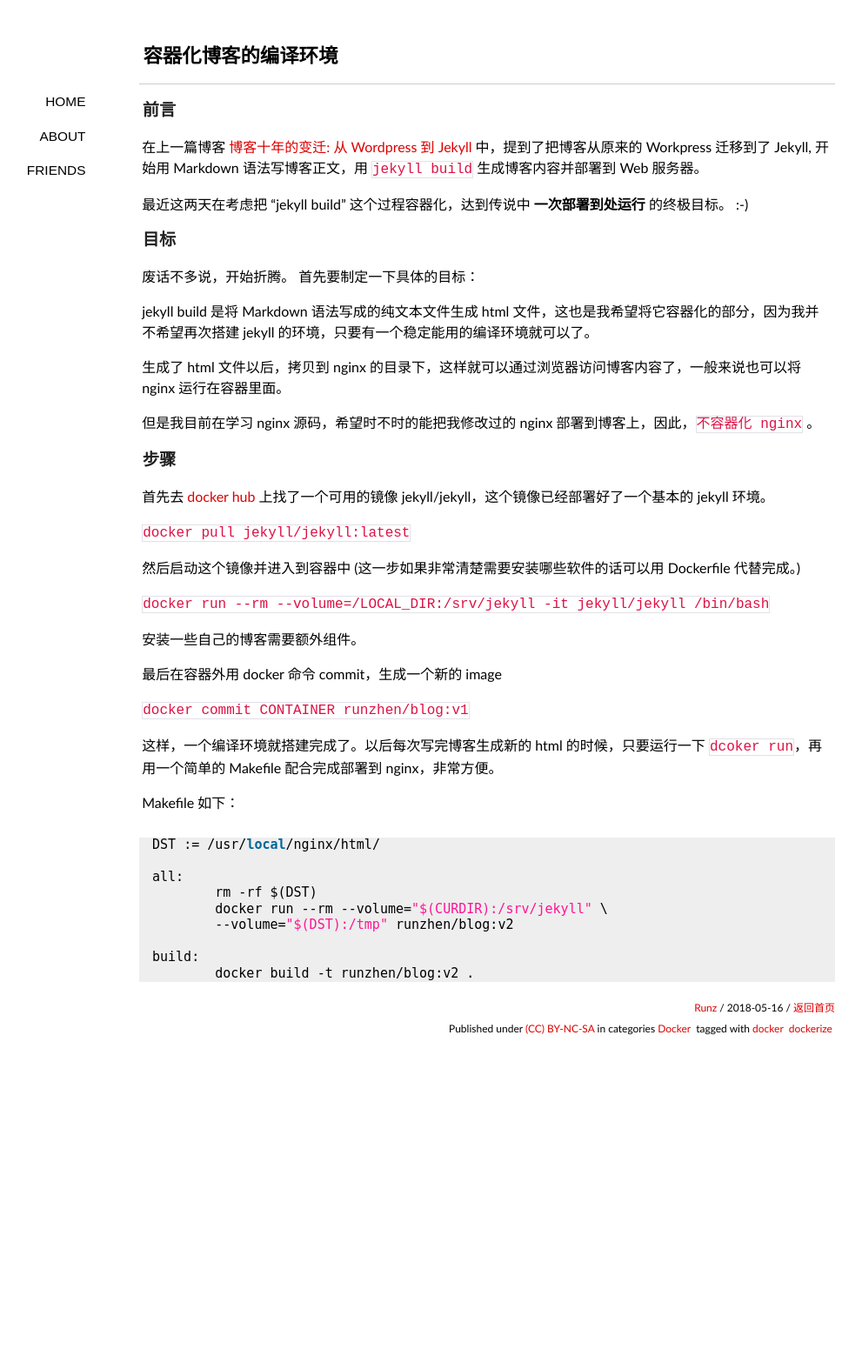
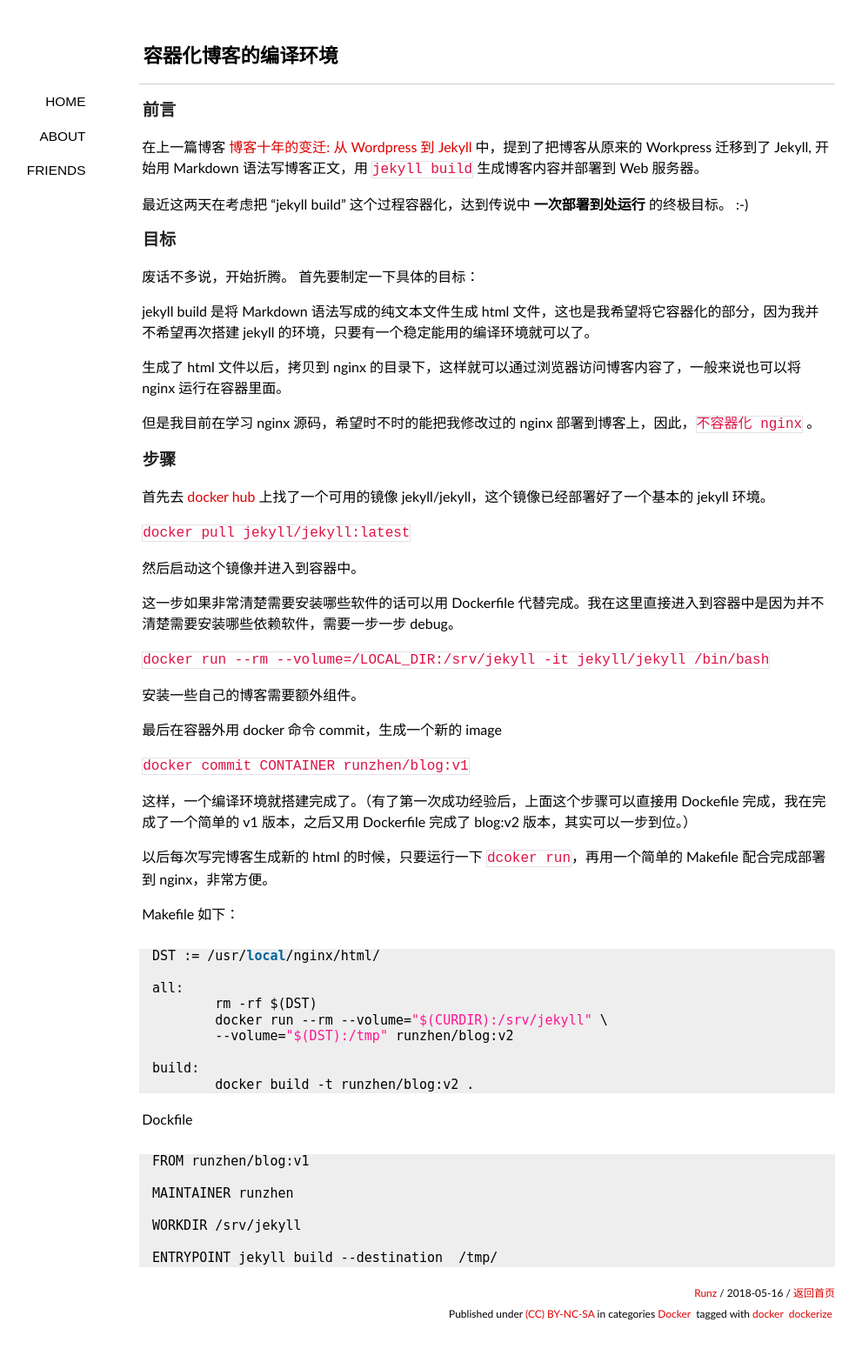
Before and after one commit to shaman7036/runzhen.github.io, a Jekyll site: the page built from _posts/2018-05-16-dockerize-blog.md, in a window 1280 px wide. Shown: the whole page at 87% size, without its empty margins (80-1071 px from the left). Built offline with Jekyll 4.4.1, drawn with Linux system fonts in a browser that asks for light colours; some web fonts are replaced; comment, search, counter and statistics services are not loaded; before the commit the page ends 1223 px from its top, so only the background shows below that.

Commit message:
dockerize-blog

````diff
--- a/_posts/2018-05-16-dockerize-blog.md
+++ b/_posts/2018-05-16-dockerize-blog.md
@@ -29,7 +29,9 @@ jekyll build 是将 Markdown 语法写成的纯文本文件生成 html 文件，
 
 `docker pull jekyll/jekyll:latest`
 
-然后启动这个镜像并进入到容器中 (这一步如果非常清楚需要安装哪些软件的话可以用 Dockerfile 代替完成。)
+然后启动这个镜像并进入到容器中。
+
+这一步如果非常清楚需要安装哪些软件的话可以用 Dockerfile 代替完成。我在这里直接进入到容器中是因为并不清楚需要安装哪些依赖软件，需要一步一步 debug。
 
 `docker run --rm --volume=/LOCAL_DIR:/srv/jekyll -it jekyll/jekyll  /bin/bash`
 
@@ -40,7 +42,10 @@ jekyll build 是将 Markdown 语法写成的纯文本文件生成 html 文件，
 `docker commit CONTAINER runzhen/blog:v1`
 
 
-这样，一个编译环境就搭建完成了。以后每次写完博客生成新的 html 的时候，只要运行一下 `dcoker run`，再用一个简单的 Makefile 配合完成部署到 nginx，非常方便。
+这样，一个编译环境就搭建完成了。（有了第一次成功经验后，上面这个步骤可以直接用 Dockefile 完成，我在完成了一个简单的 v1 版本，之后又用 Dockerfile 完成了 blog:v2 版本，其实可以一步到位。）
+
+
+以后每次写完博客生成新的 html 的时候，只要运行一下 `dcoker run`，再用一个简单的 Makefile 配合完成部署到 nginx，非常方便。
 
 Makefile 如下：
 
@@ -55,3 +60,15 @@ all:
 build:
 	docker build -t runzhen/blog:v2 .
 ```
+
+
+Dockfile
+```
+FROM runzhen/blog:v1
+
+MAINTAINER runzhen
+
+WORKDIR /srv/jekyll
+
+ENTRYPOINT jekyll build --destination  /tmp/
+```
````
